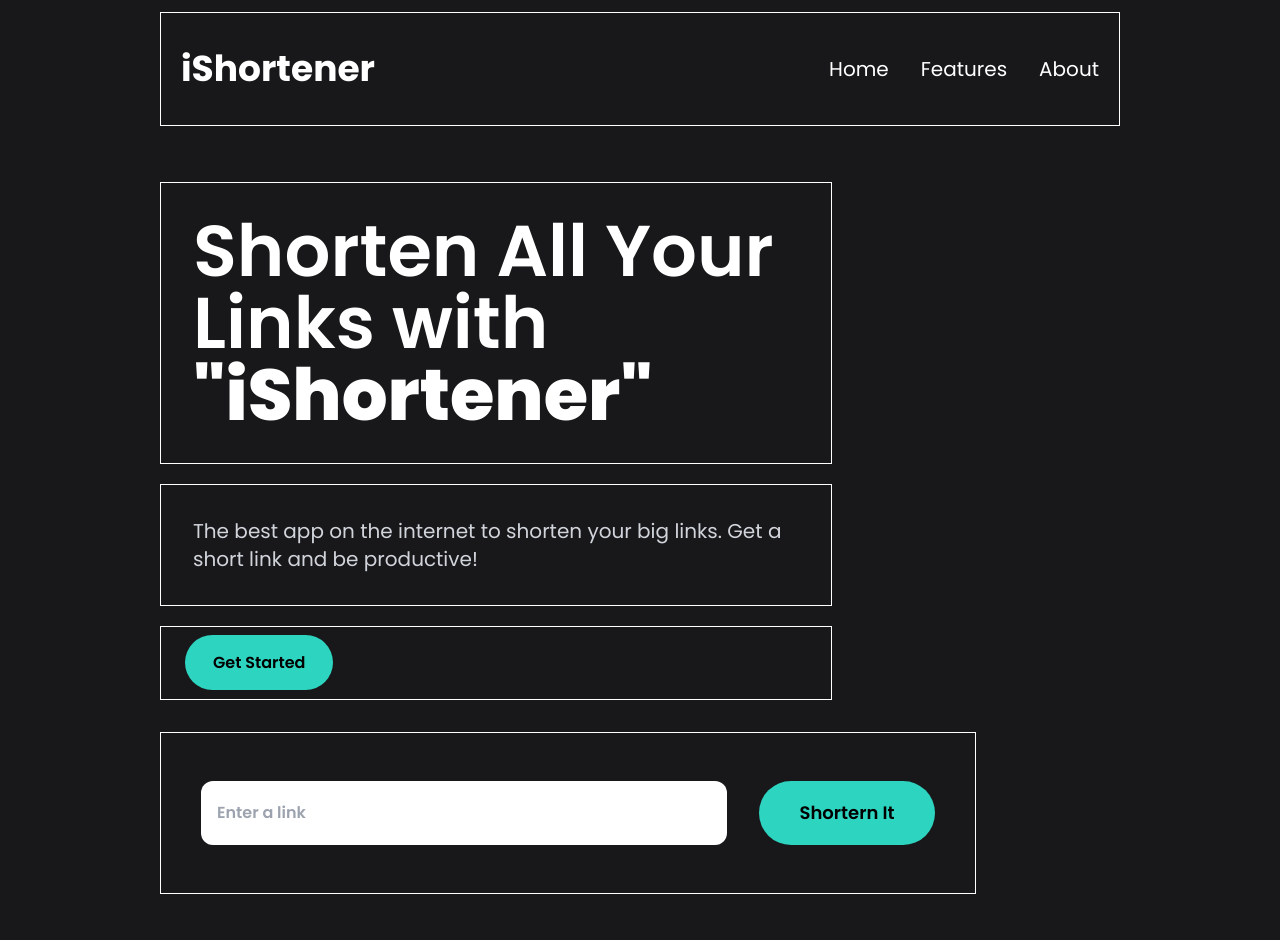
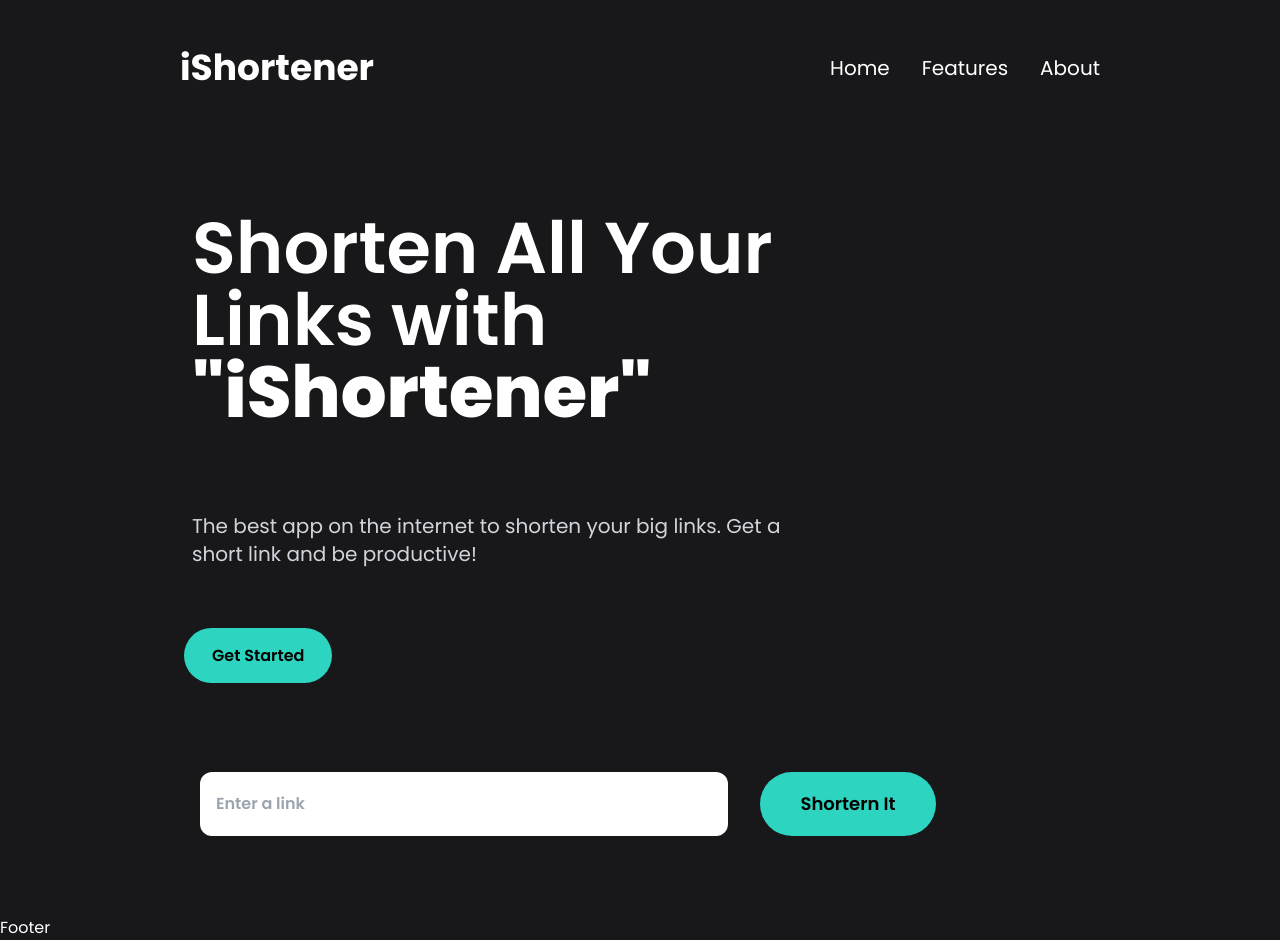
Before and after one commit to arnavnagpurkar/iShortener, a Next.js app: page / in a window 1280 px wide. Built offline with nearby package versions, Linux system fonts and the light colour scheme.

Commit message:
Some visual changes

```diff
--- a/app/layout.js
+++ b/app/layout.js
@@ -12,8 +12,10 @@ export default function RootLayout({ children }) {
     <html lang="en">
       <body className="bg-zinc-900 text-white">
         <Navbar />
-        {children}
-        {/* <Footer /> */}
+        <div className="container lg:w-3/4 mx-auto my-6">
+          {children}
+        </div>
+        <Footer />
       </body>
     </html>
   );
--- a/app/page.js
+++ b/app/page.js
@@ -17,25 +17,23 @@ export default function Home() {
 
   return (
     <>
-      <div className="container lg:w-3/4 mx-auto my-6">
-        <div className="border border-white main-heading lg:w-[70%] w-[90%] p-8 mt-14">
+      <div className="main-heading lg:w-[70%] w-[90%] p-8 mt-14">
         <h1 className="lg:text-7xl text-4xl font-semibold">
-            Shorten All Your Links with <span className="font-extrabold">"iShortener"</span>
+          Shorten All Your Links with <span className="font-extrabold">&quot;iShortener&quot;</span>
         </h1>
       </div>
-        <div className="border border-white details lg:w-[70%] w-[90%] p-8 my-5">
+      <div className="details lg:w-[70%] w-[90%] p-8 my-5">
         <p className="text-xl text-gray-300">The best app on the internet to shorten your big links. Get a short link and be productive!</p>
       </div>
-        <div className="border border-white getstarted lg:w-[70%] w-[90%] p-6">
+      <div className="getstarted lg:w-[70%] w-[90%] p-6">
         <Link href="" className="bg-teal-400 hover:bg-teal-500 text-black hover:text-white transition-all text-md font-semibold px-7 py-4 rounded-full">Get Started</Link>
       </div>
       <div className="shortern-form">
-          <form ref={ref} onSubmit={submitForm} className="lg:w-[85%] w-full border border-white py-12 px-10 my-8 flex gap-8 justify-between">
+        <form ref={ref} onSubmit={submitForm} className="lg:w-[85%] w-full py-12 px-10 my-8 flex gap-8 justify-between">
           <input type="text" placeholder="Enter a link" name="link" id="link" className="text-black px-4 py-5 text-md font-semibold w-full rounded-xl" />
           <button type="submit" className="lg:min-w-44 min-w-36 bg-teal-400 hover:bg-teal-500 text-black hover:text-white transition-all text-lg font-semibold lg:px-7 px-5 lg:py-4 py-2 rounded-full">Shortern It</button>
         </form>
       </div>
-      </div>
     </>
   );
 }
--- a/components/Navbar.js
+++ b/components/Navbar.js
@@ -2,7 +2,7 @@ import Link from "next/link"
 
 const Navbar = () => {
   return (
-    <nav className='flex border border-white py-9 px-5 lg:w-3/4 mx-auto my-3 justify-between'>
+    <nav className='flex py-9 px-5 lg:w-3/4 mx-auto my-3 justify-between'>
       <div className="logo lg:text-4xl text-2xl font-bold">
         <Link href="/">iShortener</Link>
       </div>
```
Lines whose indentation alone changed are shown as unchanged.
